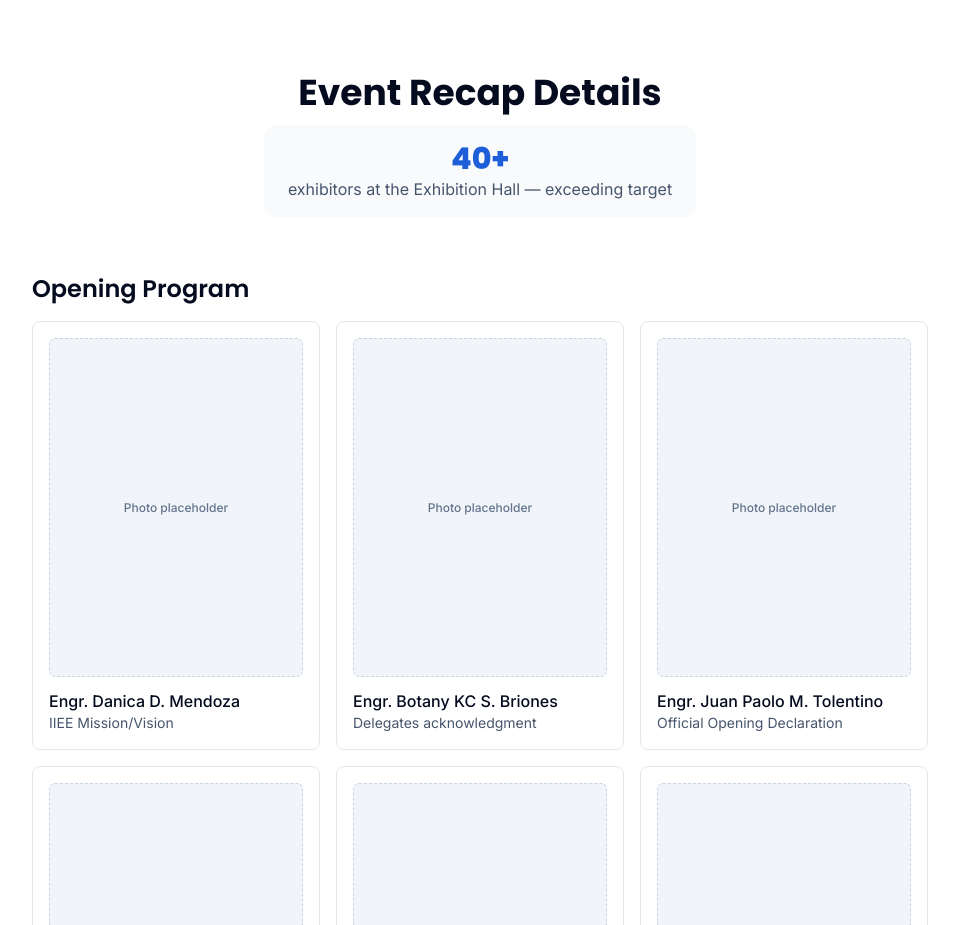
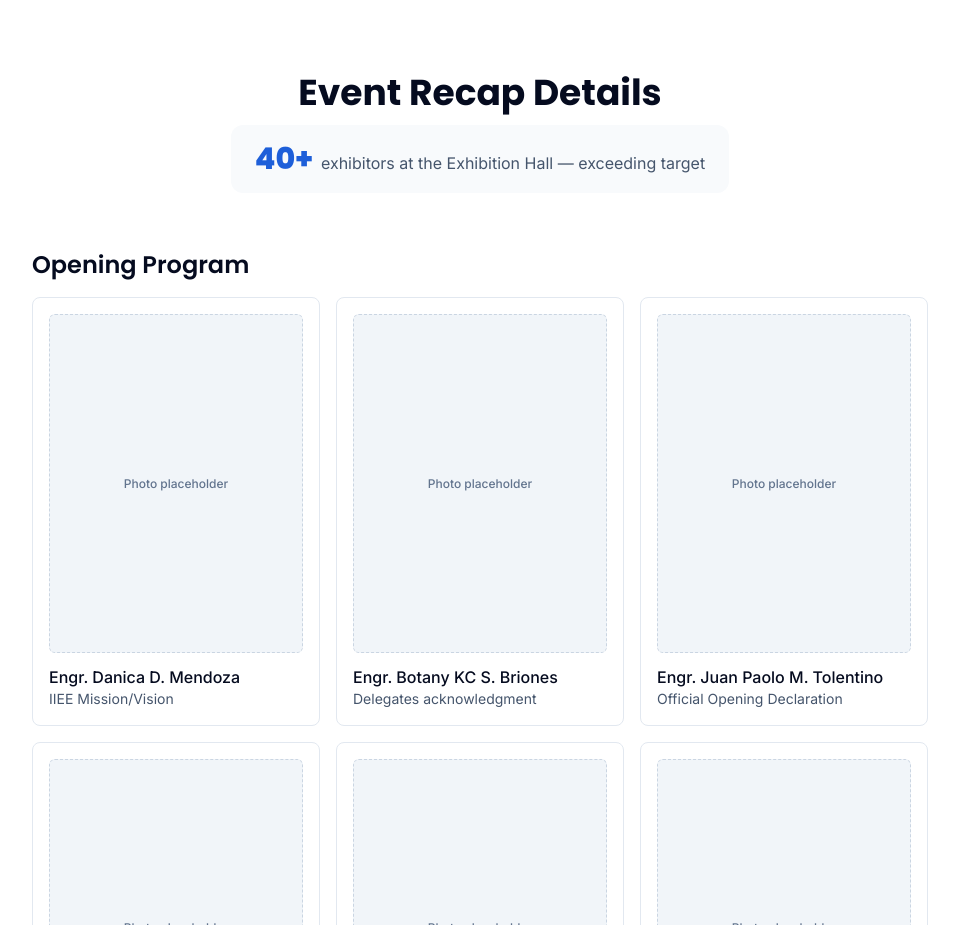
Before and after one commit to iieemmr/iieemmr-site, a Next.js app: page / in a window 1280 px wide. Shown: the part 780-1705 px from the top of the page, without its empty margins (160-1119 px from the left). Built offline with nearby package versions, Linux system fonts and the light colour scheme.

Commit message:
fix: put exhibitor stat on one line
The "40+" and its caption stacked on separate lines read awkwardly
as two disconnected pieces; baseline-aligning them into one wrapped
line reads as a single sentence instead.

```diff
--- a/components/EventDetails.tsx
+++ b/components/EventDetails.tsx
@@ -14,8 +14,8 @@ export default function EventDetails() {
           <h2 className="font-heading text-3xl font-bold text-navy-950 sm:text-4xl">
             Event Recap Details
           </h2>
-          <div className="inline-flex flex-col items-center rounded-xl bg-slate-50 px-6 py-4">
-            <span className="font-heading text-3xl font-extrabold text-brand-blue">
+          <div className="inline-flex flex-wrap items-baseline justify-center gap-x-2 rounded-xl bg-slate-50 px-6 py-4">
+            <span className="font-heading text-2xl font-extrabold text-brand-blue sm:text-3xl">
               {exhibitorStat.value}
             </span>
             <span className="text-sm text-slate-600 sm:text-base">
```
